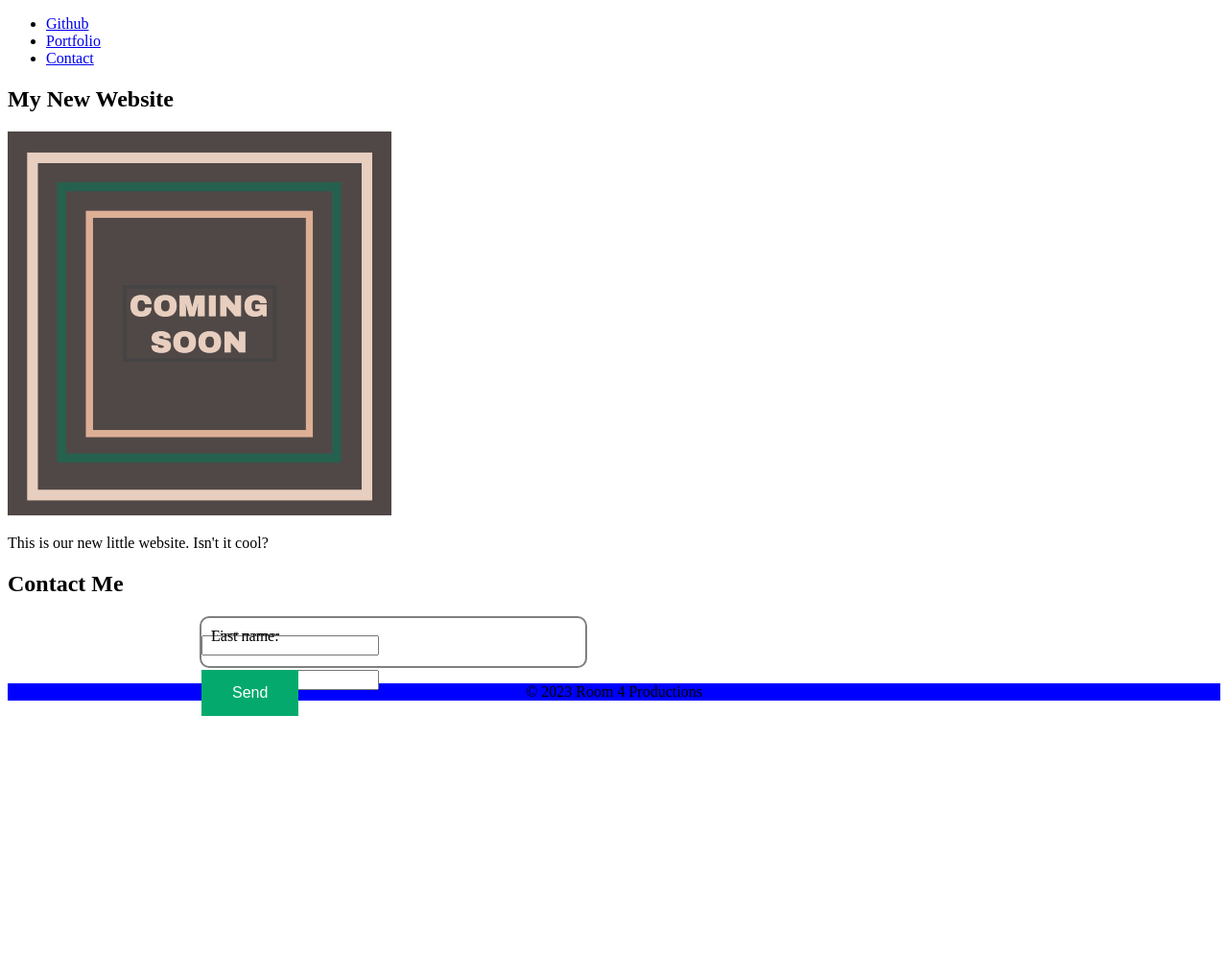
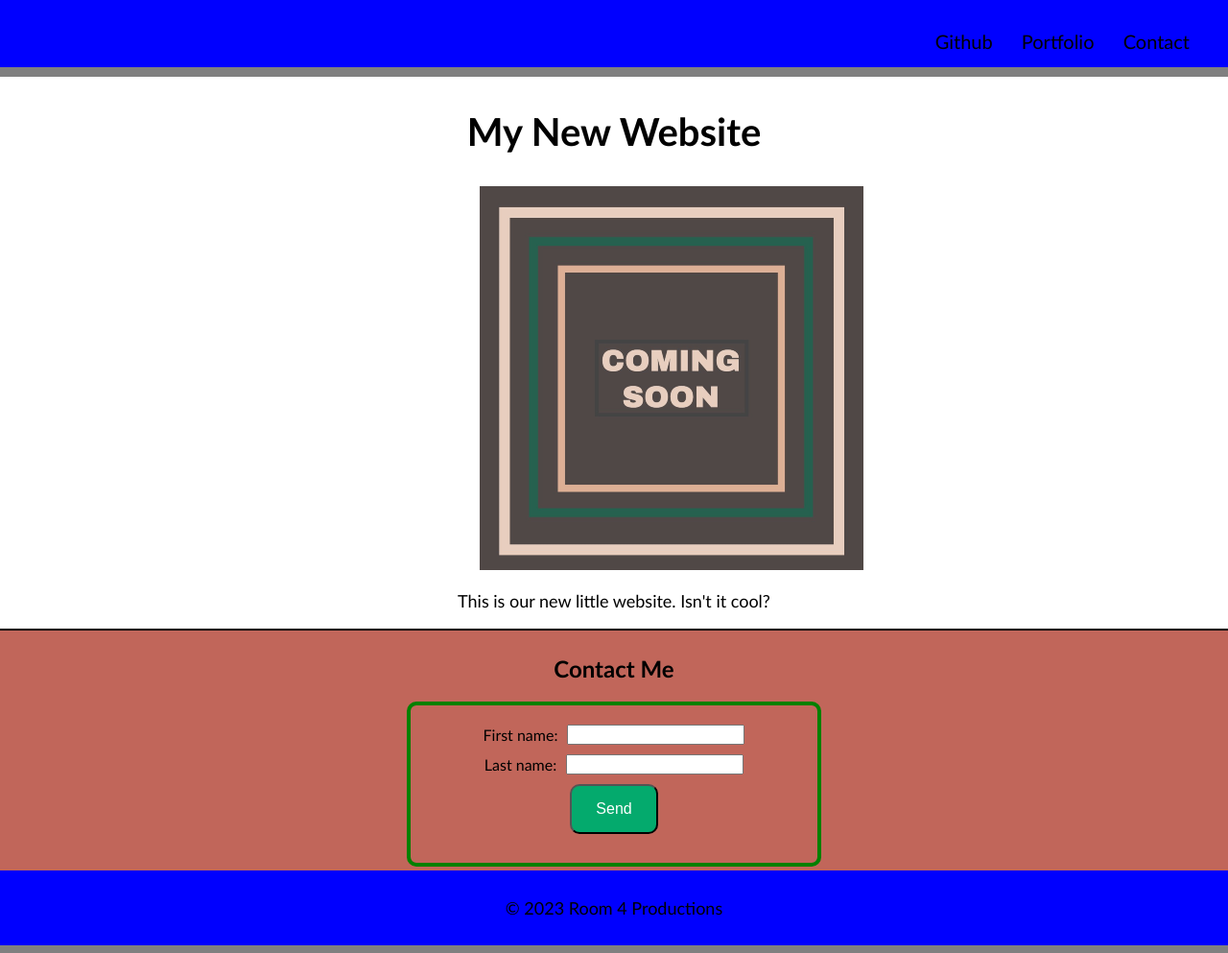
Before and after one commit to Nardgie/mini-project-1, a plain HTML site: page index.html in a window 1280 px wide. Shown: the whole page at 96% size. Before the commit the page ends 800 px from the top, so only its background shows below. Drawn offline with Linux system fonts and the light colour scheme.

Commit message:
mostly finished

```diff
--- a/assets/style.css
+++ b/assets/style.css
@@ -1,33 +1,132 @@
-.button {
-    background-color: #04AA6D;
-    /* Green */
-    border: none;
-    color: white;
-    padding: 15px 32px;
-    text-align: center;
-    text-decoration: none;
-    display: inline-block;
-    font-size: 16px;
+body, html {
+    height: 100%;
+    margin: 0;
+    padding: 0;
+    font-family: 'Gill Sans', 'Gill Sans MT', Calibri, 'Trebuchet MS', sans-serif;
 }
 
-#contact-box {
-    border: 2px solid grey;
-    position: relative;
-    left: 200px;
-    width: 400px;
-    height: 50px;
+
+form {
+    border: 4px solid green;
     border-radius: 10px;
+    padding: 20px;
+    width: 30%;
+    flex-shrink: 0;
 }
 
-input {
-    position: absolute;
+.header {
+    display: flex;
+    justify-content: flex-end;
+    align-items: center;
+    background-color: blue;
+    padding: 20px;
+    height: 30px;
+    border-bottom: 10px solid grey;
 }
 
-label {
+.header nav {
+    padding-top: 15px;
+    margin-right: 20px;
+    float: right;
+    font-family: 'Gill Sans', 'Gill Sans MT', Calibri, 'Trebuchet MS', sans-serif;
+    font-size: 20px;
+}
+
+.header nav ul {
+    list-style-type: none;
+}
+
+.header nav ul li {
+    display: inline-block;
+    margin-left: 25px;
+}
+
+.form-row label input {
+    flex-shrink: 0;
+}
+
+.form-row {
+    display: flex;
+    flex-direction: row;
+    justify-content: center;
+    align-items: center;
+    margin-bottom: 10px;
+}
+
+.form-row label {
+    margin-right: 10px;
+}
+
+
+a {
+    color: black;
+    text-decoration: none;
+
+}
+
+
+
+h1 {
+    font-size: 40px;
+    text-align: center;
+}
+
+img {
+    width: 200;
+    height: 200;
+    position: relative;
+    left: 500px;
+}
+
+p {
+    text-align: center;
+    font-size: 18px;
+}
+
+#contact-section {
+    display:flex;
+    flex-direction: column;
+    justify-content: center;
+    align-items: center;
+    background-color: rgba(176, 60, 44, 0.78);
+    height: 250px;
+    width: 100%;
+    margin: 0%;
+    padding: 0%;
+    border-top: 2px solid black;
+}
+
+/* #contact-box {
+    width: 100%;
+    padding: 20px;
+} */
+
+/* #fname {
+    width: 200px;
+}
+
+#lname {
+    width: 200px;
+} */
+
+h2 {
+    text-align: center;
+}
+
+/* form {
+    position: relative;
+    left: 400px;
+} */
+
+/* input {
+    position: absolute;
+} */
+
+/* label {
     position: absolute;
     left: 10px;
     top: 10px;
-}
+} */
 
 #footer {
     text-align: center;
@@ -35,4 +134,19 @@ label {
 
 footer {
     background-color: blue;
+    padding: 10px;
+    border-bottom: 8px solid grey;
+    margin: auto;
 }
+
+.button {
+    background-color: #04AA6D;
+    /* Green */
+    border-radius: 10px;
+    color: white;
+    padding: 15px 25px;
+    text-align: center;
+    text-decoration: none;
+    display: inline-block;
+    font-size: 16px;
+}
--- a/index.html
+++ b/index.html
@@ -14,22 +14,26 @@
 
 <body>
     <!--Nav bar here -->
-    <nav class="header ends">
+    <header class="header">
+
+        <nav class="nav-bar">
             <!--Links -->
             <ul>
                 <li>
-                <a href="#">Github</a>
+                    <a href="#github">Github</a>
                 </li>
                 <li>
-                <a href="#">Portfolio</a>
+                    <a href="#portfolio">Portfolio</a>
                 </li>
                 <li>
-                <a href="#">Contact</a>
+                    <a href="#contacts">Contact</a>
                 </li>
             </ul>
         </nav>
+    </header>
 
-    <section>
+    <main>
+        <section id="main">
             <!--Heading "My New Website"-->
             <h1>My New Website</h1>
 
@@ -43,23 +47,31 @@
             <!--Contuct us heading-->
             <h2>Contact Me</h2>
             <!--box div-->
-        <div id="contact-box">
+            <!-- <div id="contact-box"> -->
                 <form>
-                <label for="fname">First name:</label><br>
+                    <div class="form-row">
+                        <label for="fname">First name:</label>
                         <!--Remember to inline-->
                         <input type="text" id="fname" name="fname"><br>
+                    </div>
+                    <div class="form-row">
                         <label for="lname">Last name:</label><br>
                         <input type="text" id="lname" name="lname">
+                    </div>
+                    <div class="form-row">
                         <input type="submit" value="Send" class="button">
+                    </div>
                 </form>
 
-            </form>
-        </div>
+
+            <!-- </div> -->
             <!--input form-->
             <!--submit button-->
         </section>
+    </main>
 
-    <footer class="ends">
+    <!--Footer-->
+    <footer>
         <!--Paragraph center-->
         <p id="footer">&copy; 2023 Room 4 Productions</p>
     </footer>
```
Lines whose indentation alone changed are shown as unchanged.
